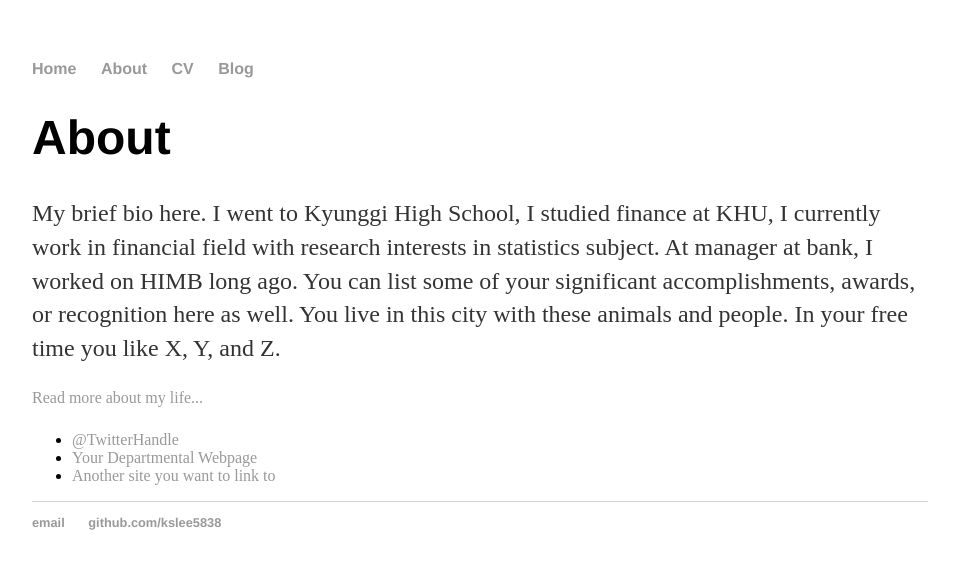
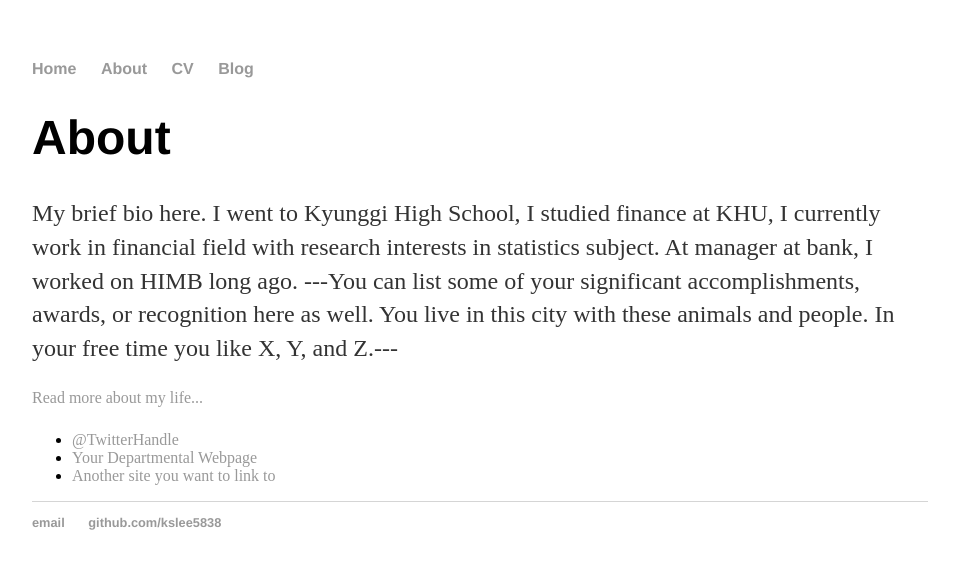
Before and after one commit to kslee5838/kslee5838.github.io, a Jekyll site: the page built from about/index.html, in a window 1280 px wide. Shown: the top 569 px of the page, without its empty margins (160-1119 px from the left). Built offline with Jekyll 4.4.1, drawn with Linux system fonts in a browser that asks for light colours.

Commit message:
update my bio

```diff
--- a/about/index.html
+++ b/about/index.html
@@ -5,7 +5,7 @@
 <div class="blurb">
 	<h1>About</h1>
 	<p>
-		My brief bio here. I went to Kyunggi High School, I studied finance at KHU, I currently work in financial field with research interests in statistics subject. At manager at bank, I worked on HIMB long ago. You can list some of your significant accomplishments, awards, or recognition here as well. You live in this city with these animals and people. In your free time you like X, Y, and Z.</p>
+		My brief bio here. I went to Kyunggi High School, I studied finance at KHU, I currently work in financial field with research interests in statistics subject. At manager at bank, I worked on HIMB long ago. ---You can list some of your significant accomplishments, awards, or recognition here as well. You live in this city with these animals and people. In your free time you like X, Y, and Z.---</p>
                 <a href="/about">Read more about my life...</a>
 	</p>
         <ul class="contacts">
```
